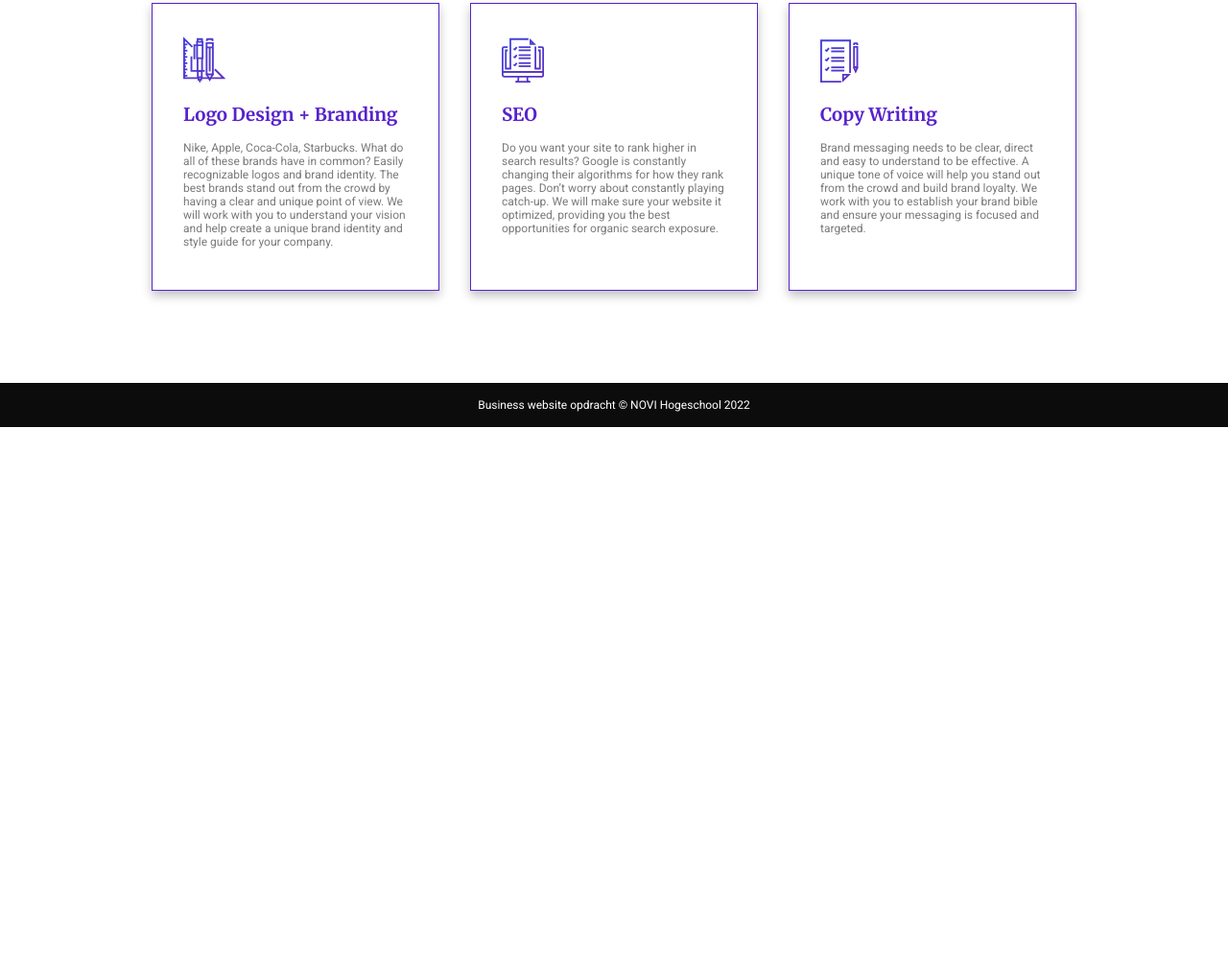
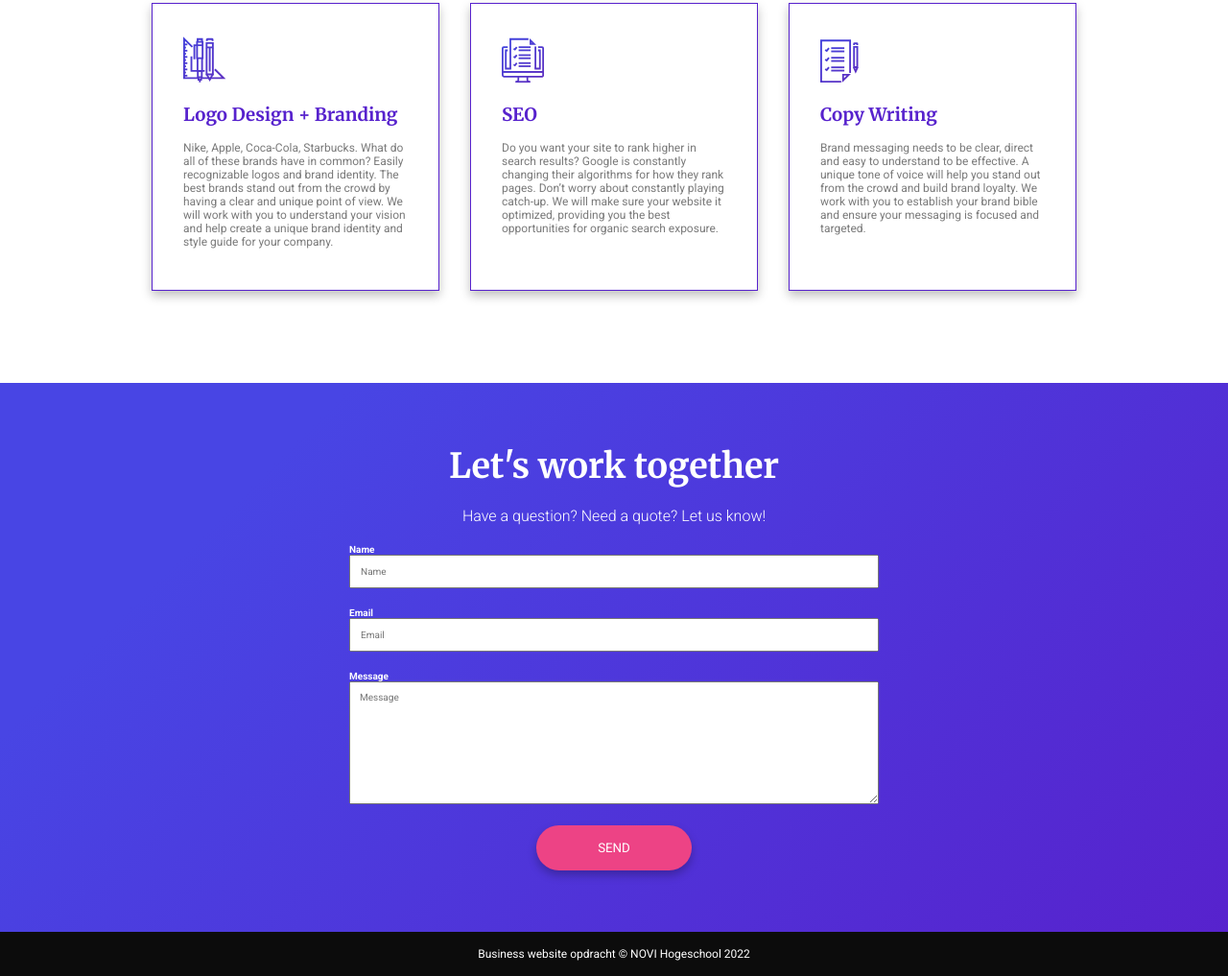
Before and after one commit to Yorickburgers/FROw04hw-Concept, a plain HTML site: page index.html in a window 1280 px wide. Shown: the part 2931-3948 px from the top of the page at 96% size. Before the commit the page ends 3376 px from the top, so only its background shows below. Drawn offline with Linux system fonts and the light colour scheme.

Commit message:
added contact form including styling

```diff
--- a/index.html
+++ b/index.html
@@ -39,22 +39,26 @@
             <div class="case-study-inner">
                 <h2 class="project-title">Rolling Stone</h2>
                 <span class="squiggle-wrapper"><img src="assets/squiggle_line.svg" alt="squiggly line"/></span>
-                <p>You know Rolling Stone. It's the definitive voice in music, politics and culture. It's a global icon.</p>
+                <p>You know Rolling Stone. It's the definitive voice in music, politics and culture. It's a global
+                    icon.</p>
                 <a href="/">View project</a>
             </div>
             <span class="project-image-wrapper">
-                <img src="assets/work-image-01.jpeg" alt="Laptop on desk showing Rolling Stone website beside Rolling Stone magazine"/>
+                <img src="assets/work-image-01.jpeg"
+                     alt="Laptop on desk showing Rolling Stone website beside Rolling Stone magazine"/>
             </span>
         </article>
         <article class="case-study-outer">
             <div class="case-study-inner">
                 <h2 class="project-title">Variety</h2>
                 <span class="squiggle-wrapper"><img src="assets/squiggle_line.svg" alt="squiggly line"/></span>
-                <p>Variety is an industry leader for breaking entertainment news, reviews and box office results with archive of content dating back to 1905.</p>
+                <p>Variety is an industry leader for breaking entertainment news, reviews and box office results with
+                    archive of content dating back to 1905.</p>
                 <a href="/">View project</a>
             </div>
             <span class="project-image-wrapper">
-                <img src="assets/work-image-02.jpeg" alt="Laptop on desk showing Rolling Stone website beside Rolling Stone magazine"/>
+                <img src="assets/work-image-02.jpeg"
+                     alt="Laptop on desk showing Rolling Stone website beside Rolling Stone magazine"/>
             </span>
         </article>
         <article class="case-study-outer">
@@ -65,46 +69,78 @@
                 <a href="/">View project</a>
             </div>
             <span class="project-image-wrapper">
-                <img src="assets/work-image-03.jpeg" alt="Laptop on desk showing Rolling Stone website beside Rolling Stone magazine"/>
+                <img src="assets/work-image-03.jpeg"
+                     alt="Laptop on desk showing Rolling Stone website beside Rolling Stone magazine"/>
             </span>
         </article>
     </section>
     <section id="services">
         <div class="services-container">
             <article class="service-tile">
-                <span class="icon-wrapper"><img src="assets/icon_web-design.svg" alt="Icon for web design showing laptop with pencil and ruler"/></span>
+                <span class="icon-wrapper"><img src="assets/icon_web-design.svg"
+                                                alt="Icon for web design showing laptop with pencil and ruler"/></span>
                 <h3>Web Design</h3>
-                <p>Good web design is how companies stand out from their competitors. High quality web design leads to increased user conversion and engagement. Through a proven web design process, we help clients launch websites and products that improve on their bottom line.</p>
+                <p>Good web design is how companies stand out from their competitors. High quality web design leads to
+                    increased user conversion and engagement. Through a proven web design process, we help clients
+                    launch websites and products that improve on their bottom line.</p>
             </article>
             <article class="service-tile">
-                <span class="icon-wrapper"><img src="assets/icon_web-development.svg" alt="Icon for web development showing computer screen and smartphone"/></span>
+                <span class="icon-wrapper"><img src="assets/icon_web-development.svg"
+                                                alt="Icon for web development showing computer screen and smartphone"/></span>
                 <h3>Web Development</h3>
-                <p>Modern websites need to be responsive and fully functional at all sizes. We develop all of our sites with a mobile first approach and ensure that our code quality is clean, organized and performant. Already have a design but need it developed? We’re here to help!</p>
+                <p>Modern websites need to be responsive and fully functional at all sizes. We develop all of our sites
+                    with a mobile first approach and ensure that our code quality is clean, organized and performant.
+                    Already have a design but need it developed? We’re here to help!</p>
             </article>
             <article class="service-tile">
-                <span class="icon-wrapper"><img src="assets/icon_ux.svg" alt="Icon for user experience showing browser window with a shining lightbulb in front of it"/></span>
+                <span class="icon-wrapper"><img src="assets/icon_ux.svg"
+                                                alt="Icon for user experience showing browser window with a shining lightbulb in front of it"/></span>
                 <h3>User Experience</h3>
-                <p>In order to build successful products you have to understand the user. We create user personas, wireframes and prototypes to test with users. This allows us to gather feedback which helps to shape the product and can quickly eliminate potential risks – saving you time and money.</p>
+                <p>In order to build successful products you have to understand the user. We create user personas,
+                    wireframes and prototypes to test with users. This allows us to gather feedback which helps to shape
+                    the product and can quickly eliminate potential risks – saving you time and money.</p>
             </article>
             <article class="service-tile">
-                <span class="icon-wrapper"><img src="assets/icon_graphic-design.svg" alt="Icon for logo design showing ruler, pencil and pen"/></span>
+                <span class="icon-wrapper"><img src="assets/icon_graphic-design.svg"
+                                                alt="Icon for logo design showing ruler, pencil and pen"/></span>
                 <h3>Logo Design + Branding</h3>
-                <p>Nike, Apple, Coca-Cola, Starbucks. What do all of these brands have in common? Easily recognizable logos and brand identity. The best brands stand out from the crowd by having a clear and unique point of view. We will work with you to understand your vision and help create a unique brand identity and style guide for your company.</p>
+                <p>Nike, Apple, Coca-Cola, Starbucks. What do all of these brands have in common? Easily recognizable
+                    logos and brand identity. The best brands stand out from the crowd by having a clear and unique
+                    point of view. We will work with you to understand your vision and help create a unique brand
+                    identity and style guide for your company.</p>
             </article>
             <article class="service-tile">
-                <span class="icon-wrapper"><img src="assets/icon_seo.svg" alt="Icon for SEO showing paper coming out of a computer screen"/></span>
+                <span class="icon-wrapper"><img src="assets/icon_seo.svg"
+                                                alt="Icon for SEO showing paper coming out of a computer screen"/></span>
                 <h3>SEO</h3>
-                <p>Do you want your site to rank higher in search results? Google is constantly changing their algorithms for how they rank pages. Don’t worry about constantly playing catch-up. We will make sure your website it optimized, providing you the best opportunities for organic search exposure.</p>
+                <p>Do you want your site to rank higher in search results? Google is constantly changing their
+                    algorithms for how they rank pages. Don’t worry about constantly playing catch-up. We will make sure
+                    your website it optimized, providing you the best opportunities for organic search exposure.</p>
             </article>
             <article class="service-tile">
-                <span class="icon-wrapper"><img src="assets/icon_copywriting.svg" alt="Icon for copy writing showing paper and pencil"/></span>
+                <span class="icon-wrapper"><img src="assets/icon_copywriting.svg"
+                                                alt="Icon for copy writing showing paper and pencil"/></span>
                 <h3>Copy Writing</h3>
-                <p>Brand messaging needs to be clear, direct and easy to understand to be effective. A unique tone of voice will help you stand out from the crowd and build brand loyalty. We work with you to establish your brand bible and ensure your messaging is focused and targeted.</p>
+                <p>Brand messaging needs to be clear, direct and easy to understand to be effective. A unique tone of
+                    voice will help you stand out from the crowd and build brand loyalty. We work with you to establish
+                    your brand bible and ensure your messaging is focused and targeted.</p>
             </article>
         </div>
     </section>
-    <section id="contact">
-
+    <section id="contact" class="contact-form">
+        <div class="inner-container contact-form-div">
+            <h1>Let's work together</h1>
+            <p>Have a question? Need a quote? Let us know!</p>
+            <form>
+                <label for="name">Name
+                    <input id="name" type="text" name="name" placeholder="Name"/></label>
+                <label for="email">Email
+                    <input id="email" type="email" name="email" placeholder="Email"/></label>
+                <label for="message">Message
+                    <textarea id="message" name="message" placeholder="Message"></textarea></label>
+                <button type="submit">Send</button>
+            </form>
+        </div>
     </section>
 </main>
 <footer>
--- a/styles/styles.css
+++ b/styles/styles.css
@@ -56,9 +56,9 @@ a {
     display: flex;
     flex-direction: column;
     min-width: 300px;
-    max-width: calc(600px);
+    max-width: 600px;
     text-align: center;
-    padding: 4rem  1.5rem;
+    padding: 4rem 1.5rem;
     align-items: center;
 }
 
@@ -85,8 +85,8 @@ main {
 /* --------------- 4.1 Header ------------------------- */
 
 header {
-    background: rgb(72,69,228);
-    background: linear-gradient(135deg, rgba(72,69,228,1) 20%, rgba(87,34,205,1) 100%);
+    background: rgb(72, 69, 228);
+    background: linear-gradient(135deg, rgba(72, 69, 228, 1) 20%, rgba(87, 34, 205, 1) 100%);
     display: flex;
     flex-direction: column;
     color: white;
@@ -177,6 +177,7 @@ button {
 .projects p {
     font-weight: 500;
 }
+
 .projects a {
     text-transform: uppercase;
     color: var(--purple);
@@ -193,6 +194,7 @@ button {
     padding-bottom: 5rem;
     max-width: 1200px;
 }
+
 .case-study-outer:nth-child(even) {
     flex-direction: row-reverse;
 }
@@ -238,7 +240,6 @@ button {
     row-gap: 2rem;
     column-gap: 2rem;
     max-width: 1200px;
-    min-width: 400px;
     margin: 6rem;
 }
 
@@ -275,6 +276,65 @@ button {
 }
 
 /* --------------- 4.5 Contact ----------------------- */
+.contact-form {
+    background: rgb(72, 69, 228);
+    background: linear-gradient(135deg, rgba(72, 69, 228, 1) 20%, rgba(87, 34, 205, 1) 100%);
+    display: flex;
+    flex-direction: column;
+    color: white;
+    align-items: center;
+    width: 100%;
+}
+
+.contact-form h1 {
+    font-size: 36px;
+}
+
+.contact-form p {
+    font-size: 16px;
+}
+
+.contact-form-div {
+    width: 100%;
+}
+
+input, textarea, form {
+    width: 100%;
+}
+
+form {
+    display: flex;
+    flex-direction: column;
+    align-items: center;
+    width: 100%;
+}
+
+label {
+    font-size: 10px;
+    text-align: left;
+    padding-bottom: 2em;
+    font-weight: 600;
+    width: 100%
+}
+
+input, textarea {
+    padding: 1em 1em;
+    font-size: 10px;
+}
+
+textarea {
+    height: 8rem;
+}
+
+form button {
+    text-transform: uppercase;
+    background-color: var(--pink);
+    border: none;
+    border-radius: 4rem;
+    padding: 1rem 4rem;
+    color: white;
+    box-shadow: 0 5px 10px rgba(0, 0, 0, 0.25);
+}
 
 /* --------------- 4.6 Footer ----------------------- */
 footer {
@@ -291,12 +351,26 @@ footer p {
 /* ------------------------------- 5. Media Queries -------------------------------- */
 
 @media screen and (max-width: 768px) {
-    nav {
-        justify-content: space-between;
-    }
 
     ul {
         flex-basis: 100%;
+        justify-content: space-around;
+    }
+
+    ul li {
+        font-weight: 600;
+    }
+
+    .introduction p {
+        font-size: 20px;
+    }
+
+    .projects {
+        padding: 4rem 2rem;
+    }
+
+    .projects p {
+        padding: 1rem 0;
     }
 
     .case-study-outer {
@@ -304,6 +378,8 @@ footer p {
         flex-direction: column-reverse;
         justify-content: space-between;
         align-items: center;
+        padding: 0;
+        align-self: start;
     }
 
     .case-study-outer:nth-child(even) {
@@ -314,6 +390,7 @@ footer p {
         display: flex;
         text-align: start;
         flex-basis: fit-content;
+        padding: 2rem 0;
     }
 
     .project-image-wrapper {
```
